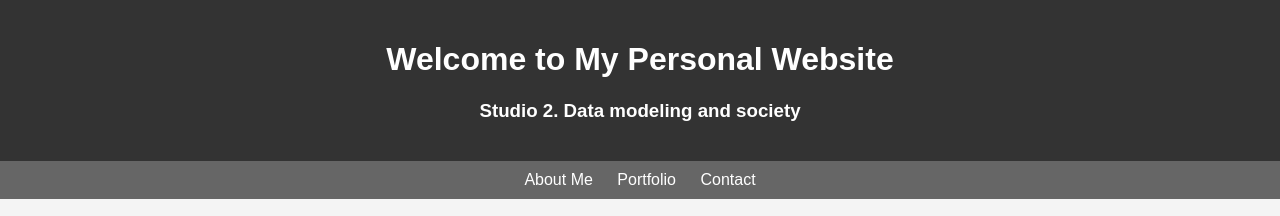
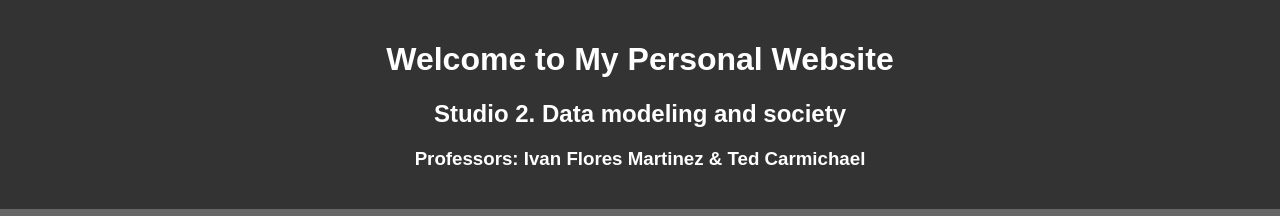
Before and after one commit to IvanFloresM/DemoProject, a plain HTML site: page index.html in a window 1280 px wide. Shown: the top 216 px of the page. Drawn offline with Linux system fonts and the light colour scheme.

Commit message:
adjusted footnote

```diff
--- a/index.html
+++ b/index.html
@@ -10,6 +10,7 @@
             margin: 0;
             padding: 0;
             background-color: #f4f4f4;
+            padding-bottom: 60px;
         }
         header {
             background-color: #333;
@@ -54,7 +55,8 @@
 
 <header>
     <h1>Welcome to My Personal Website</h1>
-    <h3>Studio 2. Data modeling and society</h3>
+    <h2>Studio 2. Data modeling and society</h2>
+    <h3>Professors: Ivan Flores Martinez & Ted Carmichael</h3>
 </header>
 
 <nav>
@@ -67,7 +69,7 @@
     <h2>About Me</h2>
     <img src="guy.png" alt="Your Name" style="width: 200px; height: 200px;">
     <p>This is where you can introduce yourself and tell visitors about your background, skills, interests, etc.</p>
-<p>Hello, I'm John Doe. I'm a passionate web developer with several years of experience in creating responsive and user-friendly websites. My journey into the world of web development started when I was in college, where I discovered my love for coding and design.</p>
+    <p>Hello, I'm John Doe. I'm a passionate web developer with several years of experience in creating responsive and user-friendly websites. My journey into the world of web development started when I was in college, where I discovered my love for coding and design.</p>
     <p>Since then, I've been honing my skills and keeping up with the latest technologies to deliver high-quality solutions to my clients. When I'm not coding, you can find me exploring the outdoors, playing video games, or experimenting with new recipes in the kitchen.</p>
 </section>
 
```
